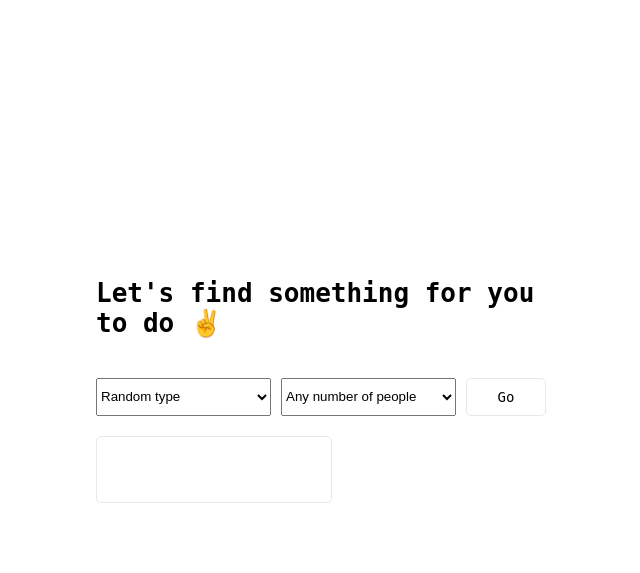
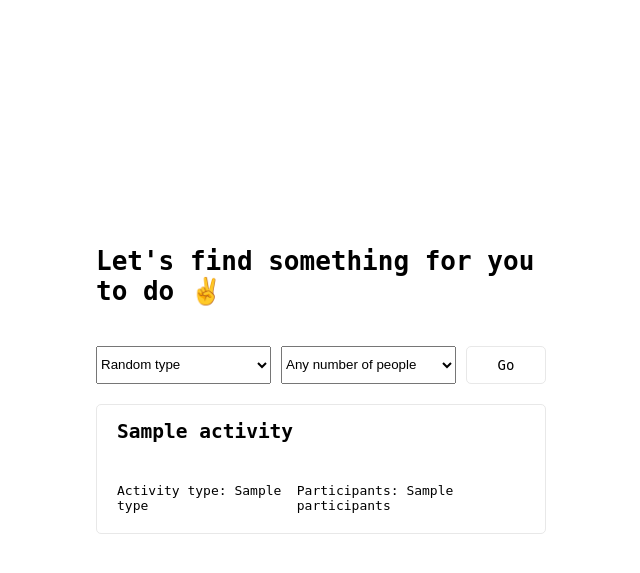
Before and after one commit to PavelKor25/My-Learning-Repository, a Node server app: template Backend/5.3 Axios/views/index.ejs in a window 1280 px wide. Shown: the top 573 px of the page, without its empty margins (319-959 px from the left). Run offline with Node 20, Linux system fonts and the light colour scheme; the template is opened without the code that fills it: most values are stand-ins (such as "Sample title", 1, 10 or a date in 2020).

Commit message:
Project '5.3 Axios' completed

```diff
--- a/Backend/5.3 Axios/index.js
+++ b/Backend/5.3 Axios/index.js
@@ -37,7 +37,17 @@ app.post("/", async (req, res) => {
   // Pass an error to the index.ejs to tell the user:
   // "No activities that match your criteria."
 
-  const request = await axios.request()
+  try {
+    const typeOfAct = req.body.type;
+    const participants = req.body.participants;
+    const response = await axios.get(`https://bored-api.appbrewery.com/filter?type=${typeOfAct}&participants=${participants}`);
+    const activities = response.data;
+    console.log(activities);
+    res.render("index.ejs", { data: activities[Math.floor(Math.random() * activities.length)] });
+ } catch (error) {
+    console.error("No activities that match your criteria.", error.message);
+    res.render("index.ejs", { error: "No activities that match your criteria." });
+ }
 });
 
 app.listen(port, () => {
--- a/Backend/5.3 Axios/views/index.ejs
+++ b/Backend/5.3 Axios/views/index.ejs
@@ -34,25 +34,32 @@
       <button type="submit" class="form-submit">Go</button>
     </form>
     <section id="cards" class="cards">
+      <% if (!locals.error) { %>
       <article class="card-item">
         <h2 class="card-activity">
           <!-- Show Activity -->
+           <%= data.activity %>
         </h2>
         <div class="card-info">
           <span class="card-type">
             <!-- Show Activity type -->
+             Activity type: <%= data.type %>
           </span>
           <span class="card-participants">
             <!-- participants: Show participant number -->
-            <span class="card-number"></span>
+             Participants:
+            <span class="card-number">
+              <%= data.participants %>
+            </span>
           </span>
         </div>
       </article>
-
-
+      <% } else { %>
       <div id="tag-error" class="tag-error">
         <!-- Show any errors that were sent from the backend -->
+        <%= error %>
       </div>
+      <% } %>
 
     </section>
   </div>
```
